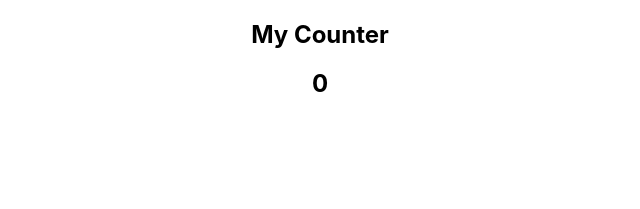
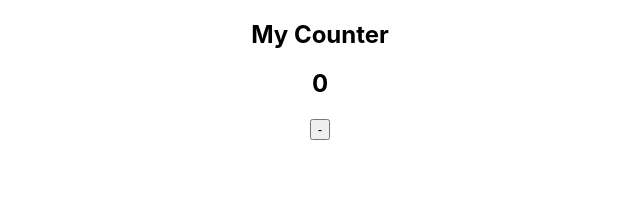
Before and after one commit to Alexlloydwhite/react-test-driven-development-, a React (Create React App) app: page / in a window 1280 px wide. Shown: the top 209 px of the page, without its empty margins (320-960 px from the left). Built offline with nearby package versions, Linux system fonts and the light colour scheme.

Commit message:
refactoring typos, third test passes

```diff
--- a/src/Counter/Counter.jsx
+++ b/src/Counter/Counter.jsx
@@ -7,6 +7,7 @@ export default function Counter() {
     <div>
         <h2 data-testid="header">My Counter</h2>
         <h2 data-testid="counter">{counterValue}</h2>
+        <button data-testid="subtract-btn">-</button>
     </div>
   );
 }
```
Also changed, not shown: 1 other file (tests, documents, lock files or other folders).
